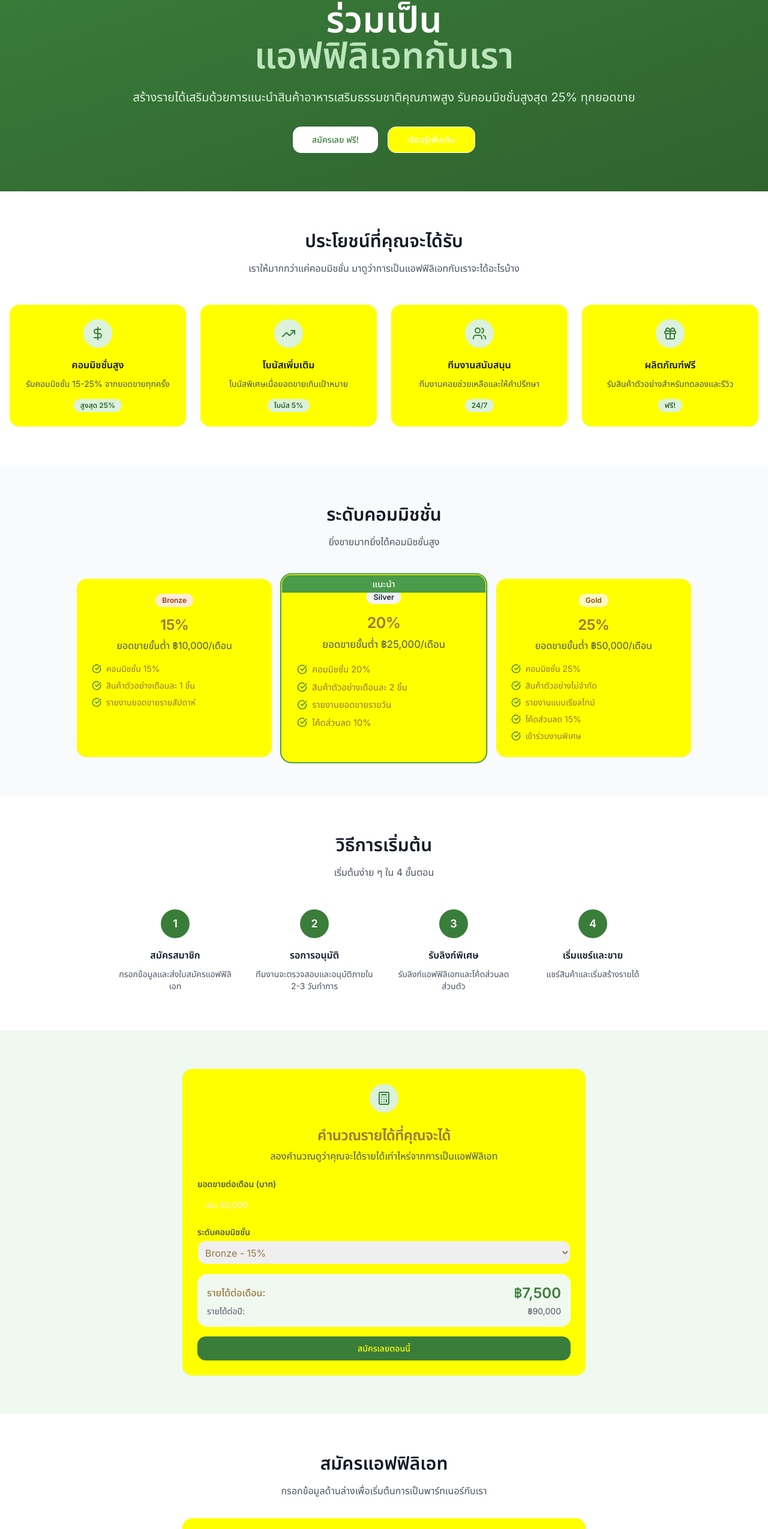
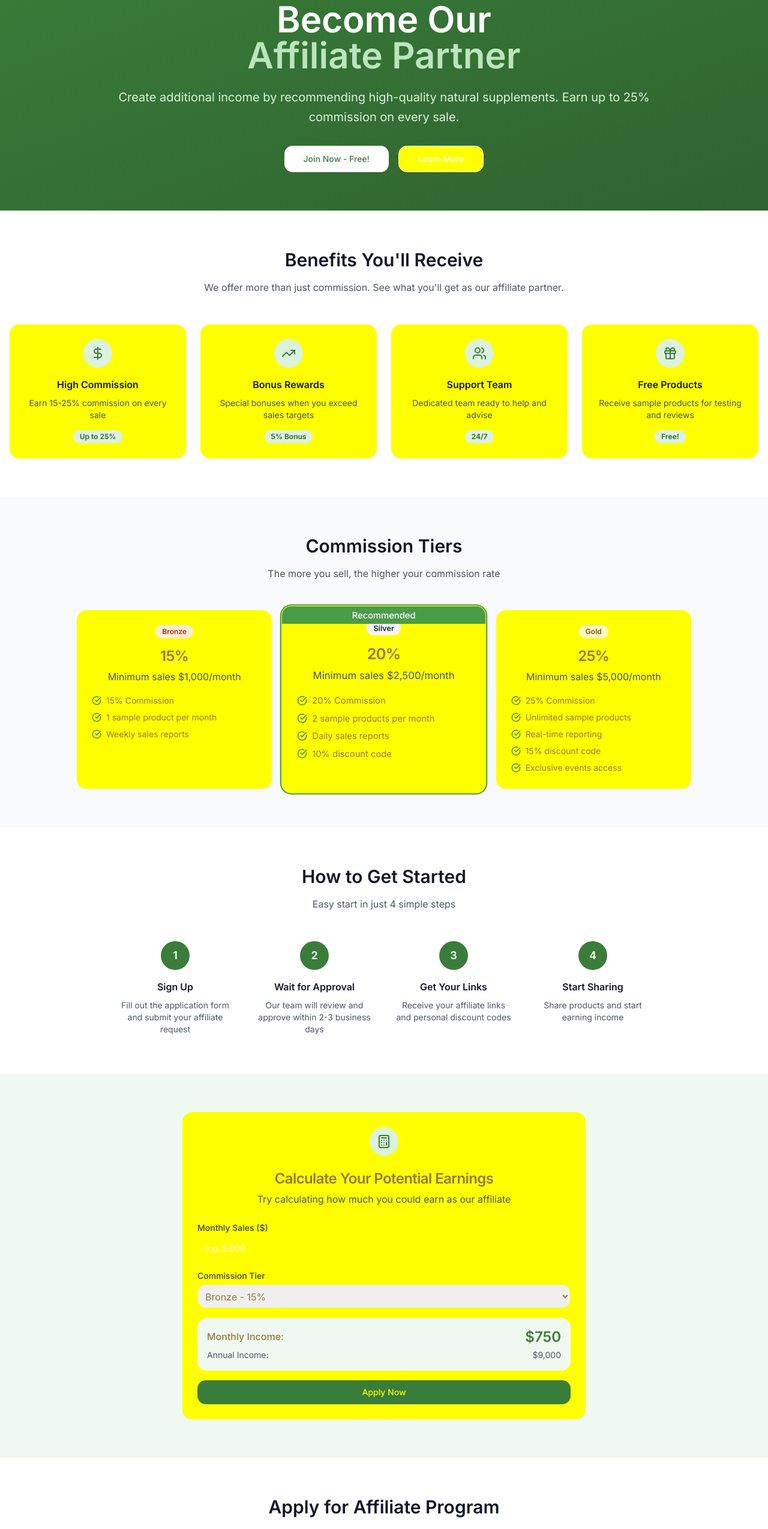
Before and after one commit to herboloid/thai-herbal-haven, a React (Vite) app: page /affiliate in a window 1280 px wide. Shown: the part 165-2714 px from the top of the page at 60% size. Built offline with nearby package versions, Linux system fonts and the light colour scheme.

Commit message:
Translate Affiliate page
Translate the Affiliate page to English.

```diff
--- a/src/pages/Affiliate.tsx
+++ b/src/pages/Affiliate.tsx
@@ -20,27 +20,27 @@ const Affiliate = () => {
   const benefits = [
     {
       icon: DollarSign,
-      title: "คอมมิชชั่นสูง",
-      description: "รับคอมมิชชั่น 15-25% จากยอดขายทุกครั้ง",
-      highlight: "สูงสุด 25%"
+      title: "High Commission",
+      description: "Earn 15-25% commission on every sale",
+      highlight: "Up to 25%"
     },
     {
       icon: TrendingUp,
-      title: "โบนัสเพิ่มเติม",
-      description: "โบนัสพิเศษเมื่อยอดขายเกินเป้าหมาย",
-      highlight: "โบนัส 5%"
+      title: "Bonus Rewards",
+      description: "Special bonuses when you exceed sales targets",
+      highlight: "5% Bonus"
     },
     {
       icon: Users,
-      title: "ทีมงานสนับสนุน",
-      description: "ทีมงานคอยช่วยเหลือและให้คำปรึกษา",
+      title: "Support Team",
+      description: "Dedicated team ready to help and advise",
       highlight: "24/7"
     },
     {
       icon: Gift,
-      title: "ผลิตภัณฑ์ฟรี",
-      description: "รับสินค้าตัวอย่างสำหรับทดลองและรีวิว",
-      highlight: "ฟรี!"
+      title: "Free Products",
+      description: "Receive sample products for testing and reviews",
+      highlight: "Free!"
     }
   ];
 
@@ -48,46 +48,46 @@ const Affiliate = () => {
     {
       name: "Bronze",
       color: "bg-orange-100 text-orange-800",
-      minSales: "฿10,000",
+      minSales: "$1,000",
       commission: "15%",
-      perks: ["คอมมิชชั่น 15%", "สินค้าตัวอย่างเดือนละ 1 ชิ้น", "รายงานยอดขายรายสัปดาห์"]
+      perks: ["15% Commission", "1 sample product per month", "Weekly sales reports"]
     },
     {
       name: "Silver",
       color: "bg-gray-100 text-gray-800",
-      minSales: "฿25,000",
+      minSales: "$2,500",
       commission: "20%",
-      perks: ["คอมมิชชั่น 20%", "สินค้าตัวอย่างเดือนละ 2 ชิ้น", "รายงานยอดขายรายวัน", "โค้ดส่วนลด 10%"]
+      perks: ["20% Commission", "2 sample products per month", "Daily sales reports", "10% discount code"]
     },
     {
       name: "Gold",
       color: "bg-yellow-100 text-yellow-800",
-      minSales: "฿50,000",
+      minSales: "$5,000",
       commission: "25%",
-      perks: ["คอมมิชชั่น 25%", "สินค้าตัวอย่างไม่จำกัด", "รายงานแบบเรียลไทม์", "โค้ดส่วนลด 15%", "เข้าร่วมงานพิเศษ"]
+      perks: ["25% Commission", "Unlimited sample products", "Real-time reporting", "15% discount code", "Exclusive events access"]
     }
   ];
 
   const steps = [
     {
       step: "1",
-      title: "สมัครสมาชิก",
-      description: "กรอกข้อมูลและส่งใบสมัครแอฟฟิลิเอท"
+      title: "Sign Up",
+      description: "Fill out the application form and submit your affiliate request"
     },
     {
       step: "2",
-      title: "รอการอนุมัติ",
-      description: "ทีมงานจะตรวจสอบและอนุมัติภายใน 2-3 วันทำการ"
+      title: "Wait for Approval",
+      description: "Our team will review and approve within 2-3 business days"
     },
     {
       step: "3",
-      title: "รับลิงก์พิเศษ",
-      description: "รับลิงก์แอฟฟิลิเอทและโค้ดส่วนลดส่วนตัว"
+      title: "Get Your Links",
+      description: "Receive your affiliate links and personal discount codes"
     },
     {
       step: "4",
-      title: "เริ่มแชร์และขาย",
-      description: "แชร์สินค้าและเริ่มสร้างรายได้"
+      title: "Start Sharing",
+      description: "Share products and start earning income"
     }
   ];
 
@@ -99,22 +99,22 @@ const Affiliate = () => {
           <div className="max-w-4xl mx-auto text-center">
             <Badge className="bg-white/20 text-white mb-4">
               <Star className="h-4 w-4 mr-1" />
-              โปรแกรมพาร์ทเนอร์
+              Partner Program
             </Badge>
             <h1 className="text-4xl lg:text-6xl font-bold mb-6">
-              ร่วมเป็น
-              <span className="text-nature-200 block">แอฟฟิลิเอทกับเรา</span>
+              Become Our
+              <span className="text-nature-200 block">Affiliate Partner</span>
             </h1>
             <p className="text-xl text-nature-100 mb-8 leading-relaxed">
-              สร้างรายได้เสริมด้วยการแนะนำสินค้าอาหารเสริมธรรมชาติคุณภาพสูง
-              รับคอมมิชชั่นสูงสุด 25% ทุกยอดขาย
+              Create additional income by recommending high-quality natural supplements.
+              Earn up to 25% commission on every sale.
             </p>
             <div className="flex flex-col sm:flex-row gap-4 justify-center">
               <Button size="lg" className="bg-white text-nature-600 hover:bg-gray-100">
-                สมัครเลย ฟรี!
+                Join Now - Free!
               </Button>
               <Button size="lg" variant="outline" className="border-white text-white hover:bg-white hover:text-nature-600">
-                เรียนรู้เพิ่มเติม
+                Learn More
               </Button>
             </div>
           </div>
@@ -125,9 +125,9 @@ const Affiliate = () => {
       <section className="py-16 bg-white">
         <div className="container mx-auto px-4">
           <div className="text-center mb-12">
-            <h2 className="text-3xl font-bold text-gray-900 mb-4">ประโยชน์ที่คุณจะได้รับ</h2>
+            <h2 className="text-3xl font-bold text-gray-900 mb-4">Benefits You'll Receive</h2>
             <p className="text-gray-600 max-w-2xl mx-auto">
-              เราให้มากกว่าแค่คอมมิชชั่น มาดูว่าการเป็นแอฟฟิลิเอทกับเราจะได้อะไรบ้าง
+              We offer more than just commission. See what you'll get as our affiliate partner.
             </p>
           </div>
 
@@ -157,8 +157,8 @@ const Affiliate = () => {
       <section className="py-16 bg-gray-50">
         <div className="container mx-auto px-4">
           <div className="text-center mb-12">
-            <h2 className="text-3xl font-bold text-gray-900 mb-4">ระดับคอมมิชชั่น</h2>
-            <p className="text-gray-600">ยิ่งขายมากยิ่งได้คอมมิชชั่นสูง</p>
+            <h2 className="text-3xl font-bold text-gray-900 mb-4">Commission Tiers</h2>
+            <p className="text-gray-600">The more you sell, the higher your commission rate</p>
           </div>
 
           <div className="grid md:grid-cols-3 gap-6 max-w-5xl mx-auto">
@@ -166,7 +166,7 @@ const Affiliate = () => {
               <Card key={index} className={`relative overflow-hidden ${index === 1 ? 'ring-2 ring-nature-500 scale-105' : ''}`}>
                 {index === 1 && (
                   <div className="absolute top-0 left-0 right-0 bg-nature-500 text-white text-center py-1 text-sm font-medium">
-                    แนะนำ
+                    Recommended
                   </div>
                 )}
                 <CardHeader className="text-center pb-4">
@@ -174,7 +174,7 @@ const Affiliate = () => {
                     {tier.name}
                   </Badge>
                   <CardTitle className="text-2xl">{tier.commission}</CardTitle>
-                  <p className="text-gray-600">ยอดขายขั้นต่ำ {tier.minSales}/เดือน</p>
+                  <p className="text-gray-600">Minimum sales {tier.minSales}/month</p>
                 </CardHeader>
                 <CardContent>
                   <ul className="space-y-2">
@@ -196,8 +196,8 @@ const Affiliate = () => {
       <section className="py-16 bg-white">
         <div className="container mx-auto px-4">
           <div className="text-center mb-12">
-            <h2 className="text-3xl font-bold text-gray-900 mb-4">วิธีการเริ่มต้น</h2>
-            <p className="text-gray-600">เริ่มต้นง่าย ๆ ใน 4 ขั้นตอน</p>
+            <h2 className="text-3xl font-bold text-gray-900 mb-4">How to Get Started</h2>
+            <p className="text-gray-600">Easy start in just 4 simple steps</p>
           </div>
 
           <div className="grid md:grid-cols-4 gap-8 max-w-4xl mx-auto">
@@ -223,19 +223,19 @@ const Affiliate = () => {
                 <div className="w-12 h-12 bg-nature-100 rounded-full flex items-center justify-center mx-auto mb-4">
                   <Calculator className="h-6 w-6 text-nature-600" />
                 </div>
-                <CardTitle className="text-2xl">คำนวณรายได้ที่คุณจะได้</CardTitle>
-                <p className="text-gray-600">ลองคำนวณดูว่าคุณจะได้รายได้เท่าไหร่จากการเป็นแอฟฟิลิเอท</p>
+                <CardTitle className="text-2xl">Calculate Your Potential Earnings</CardTitle>
+                <p className="text-gray-600">Try calculating how much you could earn as our affiliate</p>
               </CardHeader>
               <CardContent className="space-y-4">
                 <div>
                   <label className="block text-sm font-medium text-gray-700 mb-1">
-                    ยอดขายต่อเดือน (บาท)
+                    Monthly Sales ($)
                   </label>
-                  <Input placeholder="เช่น 50,000" />
+                  <Input placeholder="e.g. 5,000" />
                 </div>
                 <div>
                   <label className="block text-sm font-medium text-gray-700 mb-1">
-                    ระดับคอมมิชชั่น
+                    Commission Tier
                   </label>
                   <select className="w-full p-2 border rounded-md">
                     <option>Bronze - 15%</option>
@@ -245,16 +245,16 @@ const Affiliate = () => {
                 </div>
                 <div className="bg-nature-50 p-4 rounded-lg">
                   <div className="flex justify-between items-center">
-                    <span className="font-medium">รายได้ต่อเดือน:</span>
-                    <span className="text-2xl font-bold text-nature-600">฿7,500</span>
+                    <span className="font-medium">Monthly Income:</span>
+                    <span className="text-2xl font-bold text-nature-600">$750</span>
                   </div>
                   <div className="flex justify-between items-center text-sm text-gray-600 mt-1">
-                    <span>รายได้ต่อปี:</span>
-                    <span>฿90,000</span>
+                    <span>Annual Income:</span>
+                    <span>$9,000</span>
                   </div>
                 </div>
                 <Button className="w-full bg-nature-600 hover:bg-nature-700">
-                  สมัครเลยตอนนี้
+                  Apply Now
                 </Button>
               </CardContent>
             </Card>
@@ -267,8 +267,8 @@ const Affiliate = () => {
         <div className="container mx-auto px-4">
           <div className="max-w-2xl mx-auto">
             <div className="text-center mb-8">
-              <h2 className="text-3xl font-bold text-gray-900 mb-4">สมัครแอฟฟิลิเอท</h2>
-              <p className="text-gray-600">กรอกข้อมูลด้านล่างเพื่อเริ่มต้นการเป็นพาร์ทเนอร์กับเรา</p>
+              <h2 className="text-3xl font-bold text-gray-900 mb-4">Apply for Affiliate Program</h2>
+              <p className="text-gray-600">Fill out the form below to start your partnership with us</p>
             </div>
 
             <Card>
@@ -277,61 +277,61 @@ const Affiliate = () => {
                   <div className="grid md:grid-cols-2 gap-4">
                     <div>
                       <label className="block text-sm font-medium text-gray-700 mb-1">
-                        ชื่อ *
+                        First Name *
                       </label>
-                      <Input placeholder="ชื่อของคุณ" />
+                      <Input placeholder="Your first name" />
                     </div>
                     <div>
                       <label className="block text-sm font-medium text-gray-700 mb-1">
-                        นามสกุล *
+                        Last Name *
                       </label>
-                      <Input placeholder="นามสกุลของคุณ" />
+                      <Input placeholder="Your last name" />
                     </div>
                   </div>
 
                   <div>
                     <label className="block text-sm font-medium text-gray-700 mb-1">
-                      อีเมล *
+                      Email *
                     </label>
-                    <Input type="email" placeholder="อีเมลของคุณ" />
+                    <Input type="email" placeholder="Your email address" />
                   </div>
 
                   <div>
                     <label className="block text-sm font-medium text-gray-700 mb-1">
-                      เบอร์โทรศัพท์ *
+                      Phone Number *
                     </label>
-                    <Input placeholder="เบอร์โทรศัพท์" />
+                    <Input placeholder="Your phone number" />
                   </div>
 
                   <div>
                     <label className="block text-sm font-medium text-gray-700 mb-1">
-                      ช่องทางการตลาดหลัก *
+                      Primary Marketing Channel *
                     </label>
                     <select className="w-full p-2 border rounded-md">
-                      <option>เลือกช่องทาง</option>
+                      <option>Select channel</option>
                       <option>Facebook</option>
                       <option>Instagram</option>
                       <option>TikTok</option>
                       <option>YouTube</option>
-                      <option>เว็บไซต์ส่วนตัว</option>
+                      <option>Personal Website</option>
                       <option>Line</option>
-                      <option>อื่น ๆ</option>
+                      <option>Other</option>
                     </select>
                   </div>
 
                   <div>
                     <label className="block text-sm font-medium text-gray-700 mb-1">
-                      ลิงก์โซเชียลมีเดียหรือเว็บไซต์
+                      Social Media or Website Link
                     </label>
                     <Input placeholder="https://..." />
                   </div>
 
                   <div>
                     <label className="block text-sm font-medium text-gray-700 mb-1">
-                      เล่าให้ฟังหน่อยว่าทำไมอยากเป็นแอฟฟิลิเอทกับเรา
+                      Tell us why you want to become our affiliate
                     </label>
                     <Textarea
-                      placeholder="บอกเราเกี่ยวกับประสบการณ์หรือความสนใจในด้านสุขภาพ..."
+                      placeholder="Tell us about your experience or interest in health and wellness..."
                       rows={4}
                     />
                   </div>
@@ -339,13 +339,13 @@ const Affiliate = () => {
                   <div className="flex items-start space-x-2">
                     <input type="checkbox" className="mt-1" />
                     <label className="text-sm text-gray-600">
-                      ยอมรับ <a href="#" className="text-nature-600 hover:underline">ข้อกำหนดและเงื่อนไข</a>
-                      และ <a href="#" className="text-nature-600 hover:underline">นโยบายความเป็นส่วนตัว</a>
+                      I agree to the <a href="#" className="text-nature-600 hover:underline">Terms and Conditions</a>
+                      and <a href="#" className="text-nature-600 hover:underline">Privacy Policy</a>
                     </label>
                   </div>
 
                   <Button className="w-full bg-nature-600 hover:bg-nature-700 text-lg py-3">
-                    ส่งใบสมัคร
+                    Submit Application
                   </Button>
                 </form>
               </CardContent>
@@ -358,22 +358,22 @@ const Affiliate = () => {
       <section className="py-16 bg-gray-50">
         <div className="container mx-auto px-4">
           <div className="text-center mb-12">
-            <h2 className="text-3xl font-bold text-gray-900 mb-4">คำถามที่พบบ่อย</h2>
+            <h2 className="text-3xl font-bold text-gray-900 mb-4">Frequently Asked Questions</h2>
           </div>
 
           <div className="max-w-3xl mx-auto space-y-4">
             {[
               {
-                question: "เงื่อนไขในการสมัครเป็นแอฟฟิลิเอทคืออะไร?",
-                answer: "ต้องมีช่องทางการตลาดออนไลน์ เช่น โซเชียลมีเดีย เว็บไซต์ หรือกลุ่มลูกค้า และมีความสนใจในผลิตภัณฑ์อาหารเสริมธรรมชาติ"
+                question: "What are the requirements to become an affiliate?",
+                answer: "You need to have an online marketing channel such as social media, website, or customer groups, and a genuine interest in natural health supplements."
               },
               {
-                question: "คอมมิชชั่นจ่ายเมื่อไหร่?",
-                answer: "จ่ายทุกวันที่ 15 ของเดือนถัดไป สำหรับยอดขายของเดือนก่อนหน้า โดยโอนเข้าบัญชีธนาคารที่ลงทะเบียนไว้"
+                question: "When are commissions paid?",
+                answer: "Commissions are paid on the 15th of each month for the previous month's sales, transferred directly to your registered bank account."
               },
               {
-                question: "มีค่าใช้จ่ายในการสมัครไหม?",
-                answer: "ไม่มีค่าใช้จ่ายใดๆ ในการสมัครเป็นแอฟฟิลิเอท สมัครฟรี 100%"
+                question: "Is there any cost to join the affiliate program?",
+                answer: "No, there are no fees to join our affiliate program. It's completely free to apply and participate."
               }
             ].map((faq, index) => (
               <Card key={index}>
```
